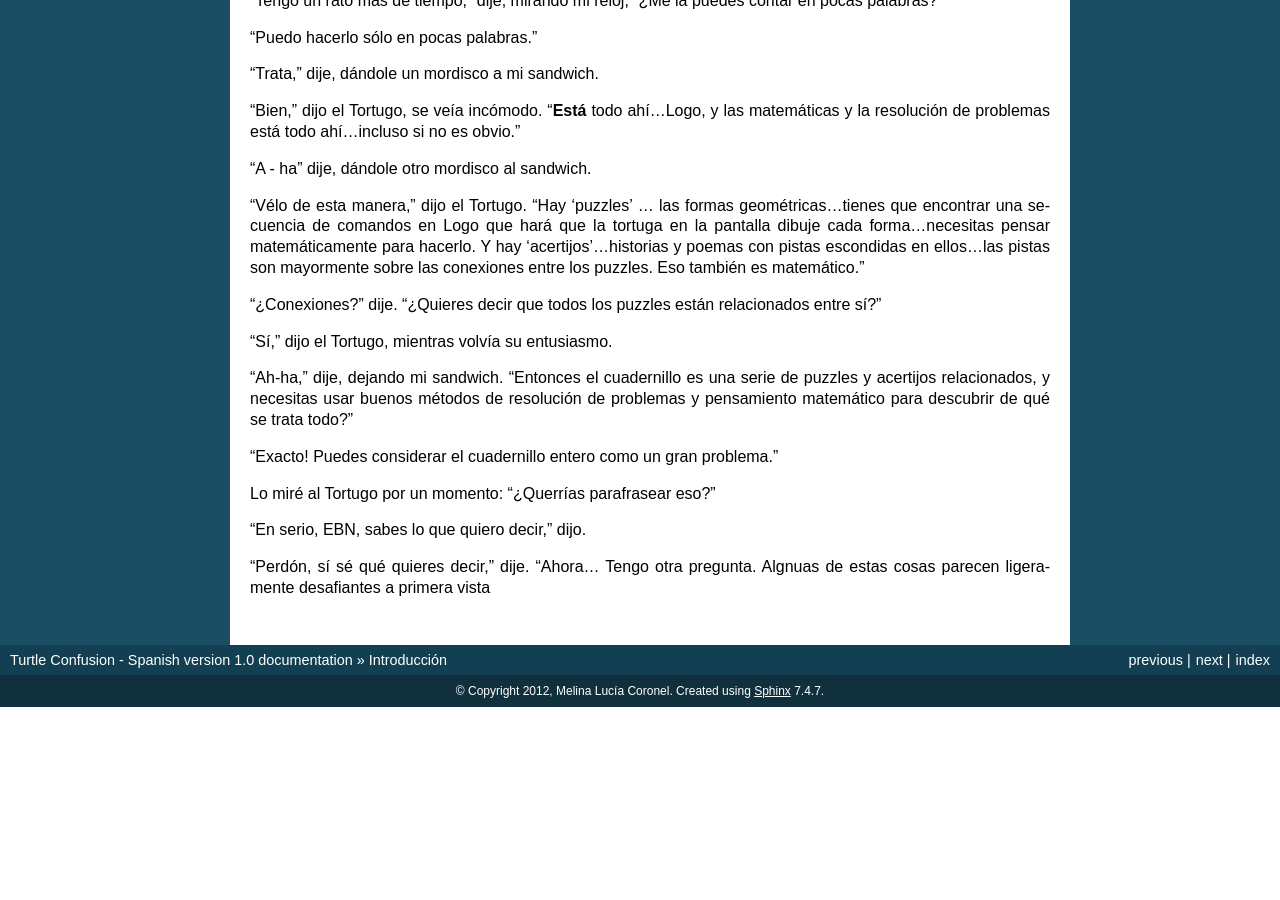
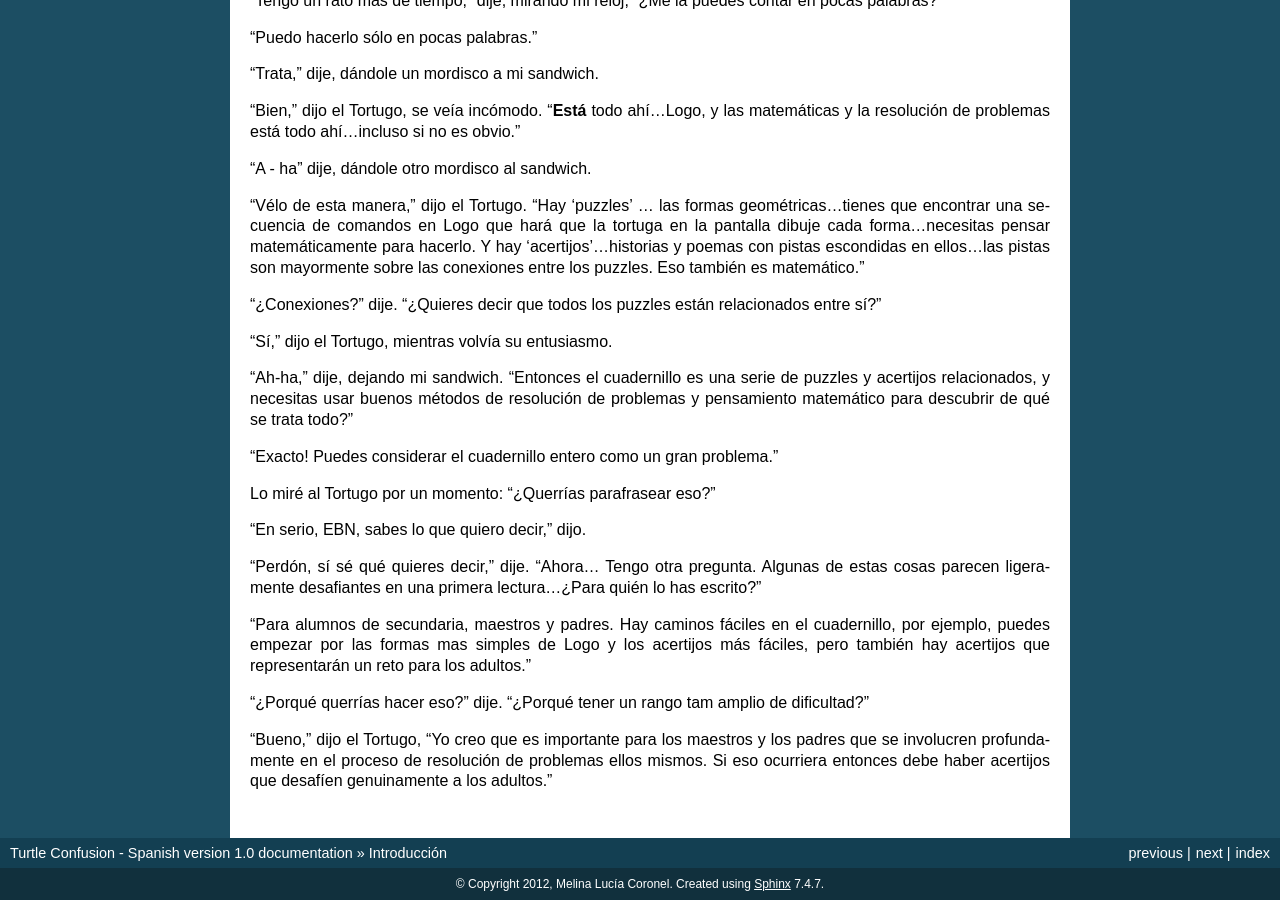
Before and after one commit to humitos/turtle-confusion-es, a Sphinx documentation site: the page built from docs/introduction.rst, in a window 1280 px wide and 900 px high, scrolled down 628 px. Built offline with Sphinx 7.4.7, drawn with Linux system fonts in a browser that asks for light colours; before the commit the page ends 1335 px from its top, so only the background shows below that.

Commit message:
Update docs/introduction.rst

```diff
--- a/docs/introduction.rst
+++ b/docs/introduction.rst
@@ -49,4 +49,10 @@ Lo miré al Tortugo por un momento: "¿Querrías parafrasear eso?"
 
 "En serio, EBN, sabes lo que quiero decir," dijo.
 
-"Perdón, sí sé qué quieres decir," dije. "Ahora... Tengo otra pregunta. Algnuas de estas cosas parecen ligeramente desafiantes a primera vista
+"Perdón, sí sé qué quieres decir," dije. "Ahora... Tengo otra pregunta. Algunas de estas cosas parecen ligeramente desafiantes en una primera lectura...¿Para quién lo has escrito?"
+
+"Para alumnos de secundaria, maestros y padres. Hay caminos fáciles en el cuadernillo, por ejemplo, puedes empezar por las formas mas simples de Logo y los acertijos más fáciles, pero también hay acertijos que representarán un reto para los adultos."
+
+"¿Porqué querrías hacer eso?" dije. "¿Porqué tener un rango tam amplio de dificultad?"
+
+"Bueno," dijo el Tortugo, "Yo creo que es importante para los maestros y los padres que se involucren profundamente en el proceso de resolución de problemas ellos mismos. Si eso ocurriera entonces debe haber acertijos que desafíen genuinamente a los adultos."
```
